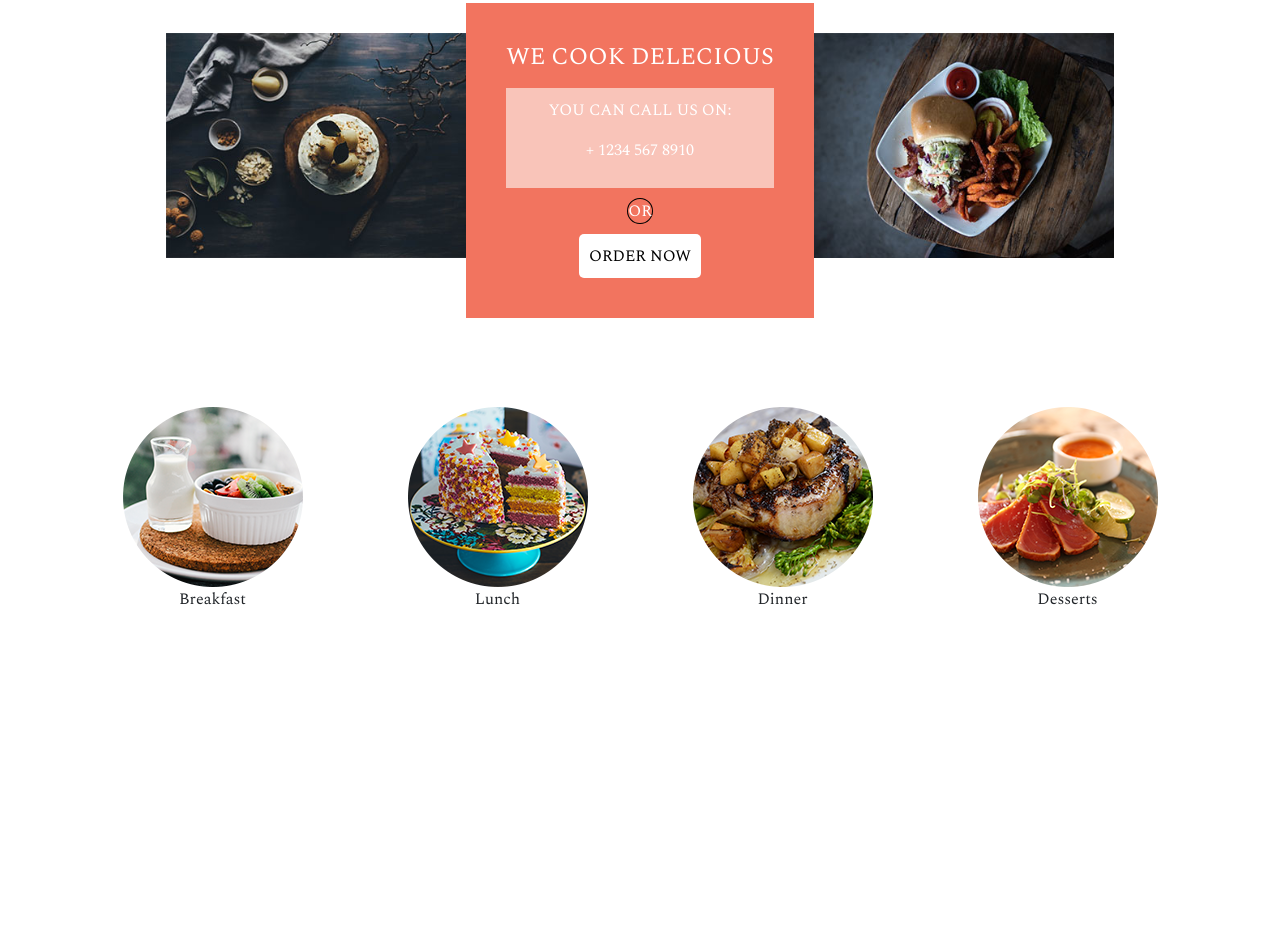
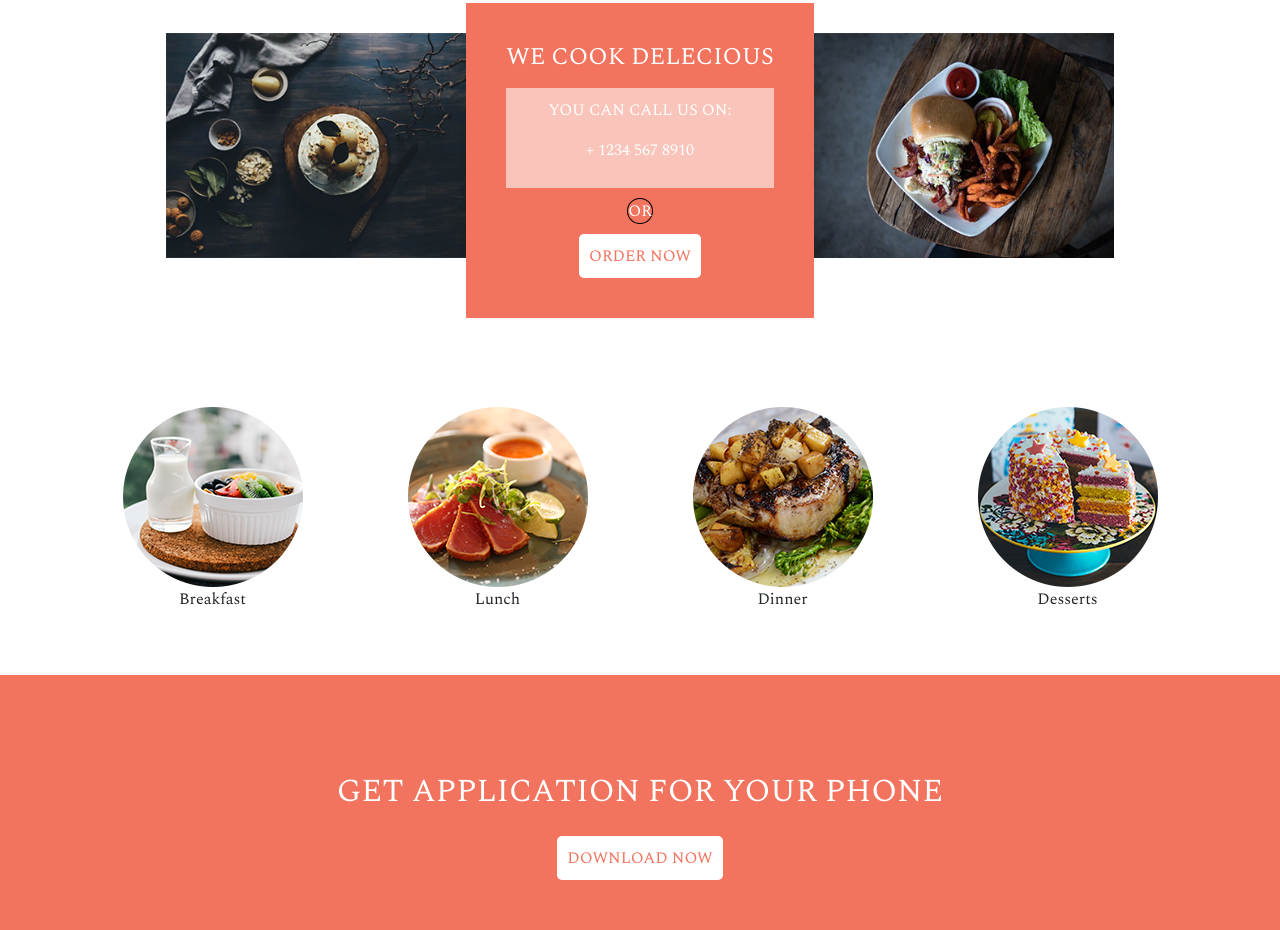
Before and after one commit to Jonathan-HL/Victory-sass-bootstrap-git, a website: page index.html in a window 1280 px wide. Shown: the part 903-1833 px from the top of the page. Before the commit the page ends 1530 px from the top, so only its background shows below. Drawn offline with nearby package versions, Linux system fonts and the light colour scheme.

Commit message:
Fin Section 3

```diff
--- a/index.html
+++ b/index.html
@@ -52,28 +52,36 @@
         <div class="row text-center">
 
             <div class="col-3">
-                <img src="./public/img/cook_breakfast.png" alt="">
+                <img src="./public/img/cook_breakfast.png" alt="Breakfast">
                 <p>Breakfast</p>
             </div>
 
             <div class="col-3">
-                <img src="./public/img/cook_dessert.png" alt="">
+                <img src="./public/img/cook_lunch.png" alt="Lunch">
                 <p>Lunch</p>
             </div>
 
             <div class="col-3">
-                <img src="./public/img/cook_dinner.png"  alt="">
+                <img src="./public/img/cook_dinner.png"  alt="Dinner">
                 <p>Dinner</p>
             </div>
 
             <div class="col-3">
-                <img src="./public/img/cook_lunch.png"  alt="">
+                <img src="./public/img/cook_dessert.png"  alt="Desserts">
                 <p>Desserts</p>
             </div>
 
         </div>
     </section>
     <!-- Fin Section 2 -->
+    <!-- Debut Section 3 -->
+    <section class="mt-5">
+        <div class="text-center text-white mt-5">
+            <h2>GET APPLICATION FOR YOUR PHONE</h2>
+            <button class="mt-4">DOWNLOAD NOW</button>
+        </div>
+    </section>
+    <!-- Fin Section 3 -->
     <script src="./node_modules/bootstrap/dist/js/bootstrap.js"></script>
     <script src="./node_modules/@popperjs/core/dist/umd/popper.js"></script>
 </body>
--- a/src/sass/modules/_section1.sass
+++ b/src/sass/modules/_section1.sass
@@ -26,4 +26,5 @@ section
             border: none
             border-radius: 5px
             background-color: white
+            color: #F2745F
             padding: 10px
--- a/src/sass/modules/_section3.sass
+++ b/src/sass/modules/_section3.sass
@@ -0,0 +1,12 @@
+section
+    &:nth-of-type(3)
+        background-color: #F2745F
+        padding: 50px
+        button
+            display: block
+            margin: auto
+            border: none
+            border-radius: 5px
+            background-color: white
+            color: #F2745F
+            padding: 10px
```
Also changed, not shown: public/css/app.css, 1 other file.
